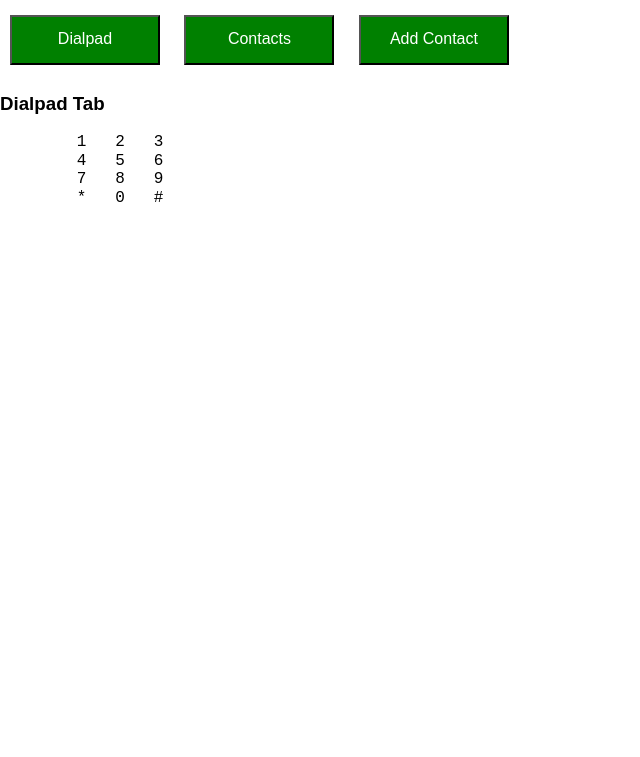
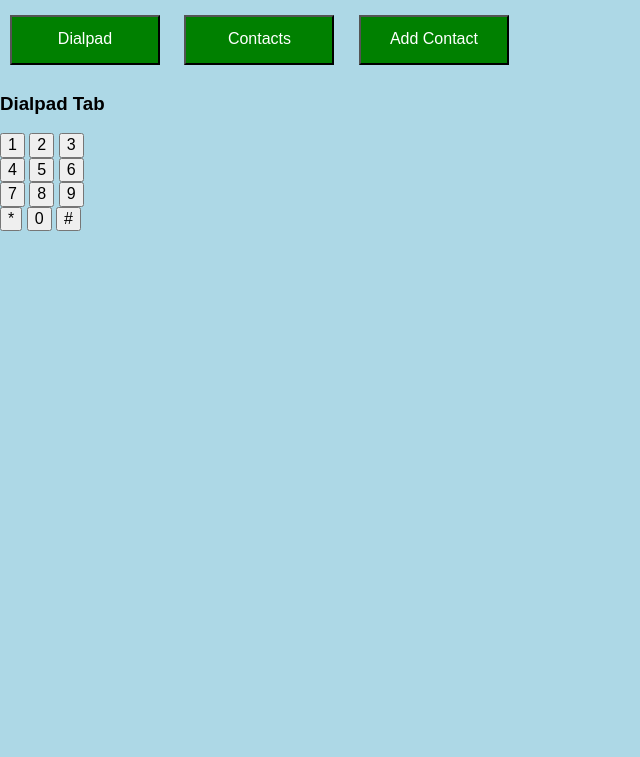
Before and after one commit to kirandhathri-b/CPS_592, a plain HTML site: page index.html in a window 1280 px wide. Shown: the part 43-800 px from the top of the page, without its empty margins (0-640 px from the left). Drawn offline with nearby package versions, Linux system fonts and the light colour scheme.

Commit message:
Assignment

```diff
--- a/index.html
+++ b/index.html
@@ -16,12 +16,35 @@
   <div id="content">
     <div id="content_dialer" class="content_tab">
       <h3>Dialpad Tab</h3>
-      <pre>
-        1   2   3
-        4   5   6
-        7   8   9
-        *   0   #
-      </pre>
+      <div id="row1" class="row1">
+        <div>
+          <button>1</button>
+          <button>2</button>
+          <button>3</button>
+        </div>
+      </div>
+        <div id="row2" class="row2">
+          <div>
+            <button>4</button>
+            <button>5</button>
+            <button>6</button>
+          </div>
+        </div>
+          <div id="row3" class="row2">
+            <div>
+              <button>7</button>
+              <button>8</button>
+              <button>9</button>
+            </div>
+          </div>
+            <div id="row4" class="row4">
+              <div>
+                <button>*</button>
+                <button>0</button>
+                <button>#</button>
+              </div>
+            </div>
+          </div>
     </div>
     <div id="content_contacts" class="content_tab">
       <h3>Contacts Tab</h3>
--- a/phone.css
+++ b/phone.css
@@ -1,3 +1,10 @@
 .buttons{
-  width: 150px; height: 50px; background: green; color: white; margin: 10px;
+  width: 150px;
+  height: 50px;
+  background: green;
+  color: white;
+  margin: 10px;
 }
+body {
+  background-color: lightblue;
+}
```
